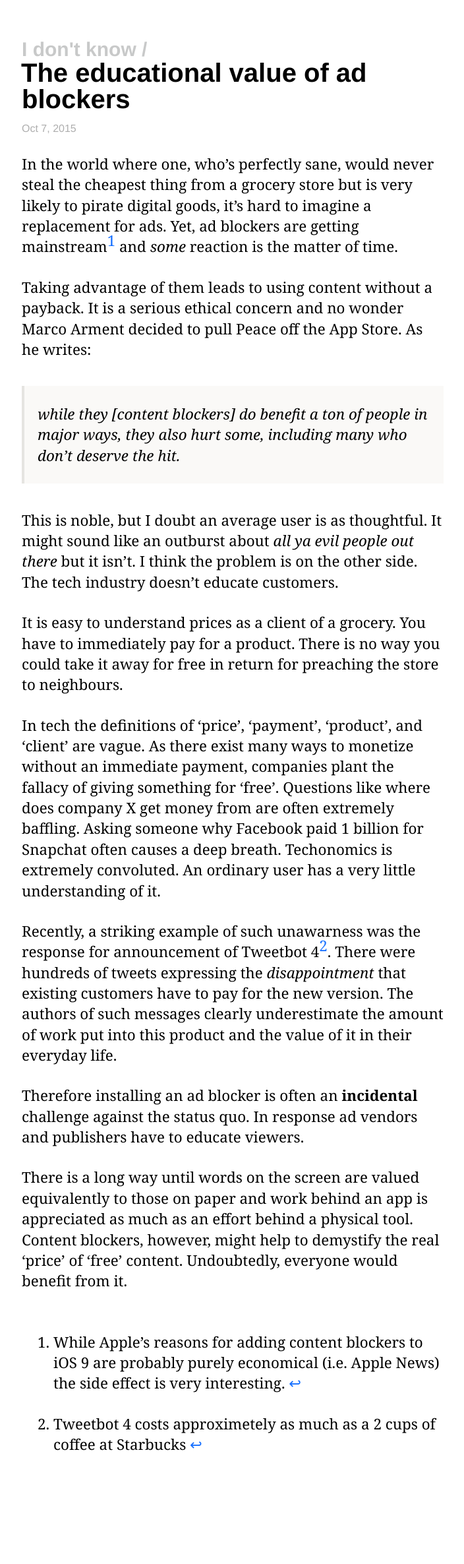
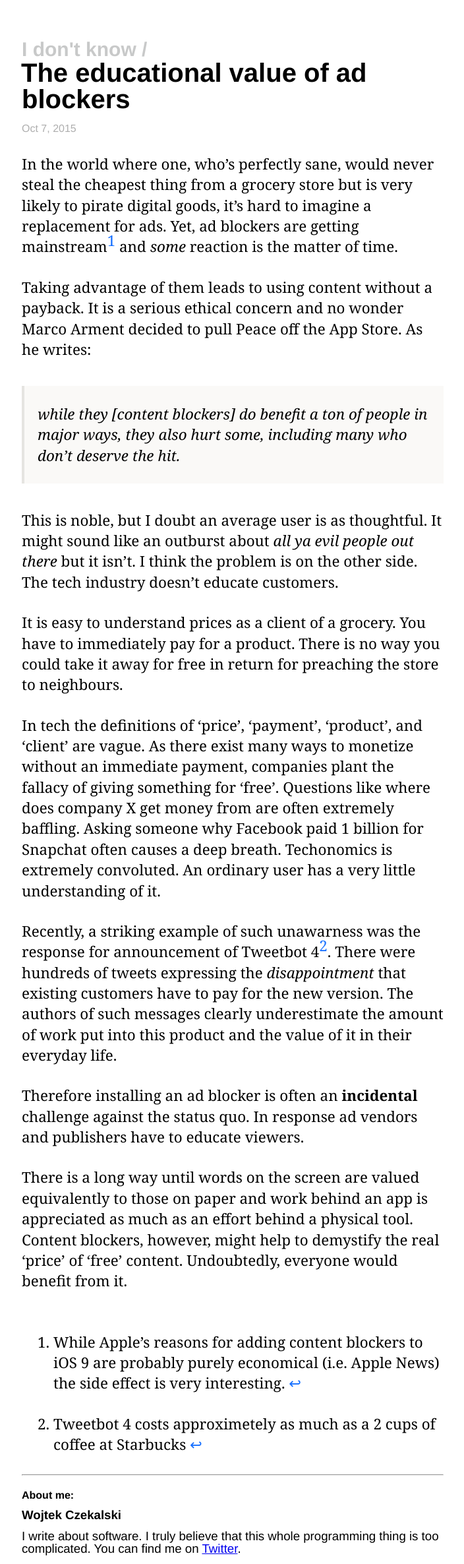
Before and after one commit to wczekalski/wczekalski.github.io, a Jekyll site: the page built from _posts/2015-10-07-the-educational-value-of-ad-blockers.markdown, in a window 1280 px wide. Shown: the whole page at 66% size, without its empty margins (287-991 px from the left). Built offline with Jekyll 4.4.1, drawn with Linux system fonts in a browser that asks for light colours; before the commit the page ends 2235 px from its top, so only the background shows below that.

Commit message:
Adds an ugly about me section

```diff
--- a/_layouts/post.html
+++ b/_layouts/post.html
@@ -13,5 +13,10 @@ css_file: post
   <div class="post-content" itemprop="articleBody">
 	  {{ content }}
   </div>
-
+  <div class="author">
+      <hr>
+      <h2>About me:</h2>
+      <h1>Wojtek Czekalski</h1>
+      <p class="author-description">I write about software. I truly believe that this whole programming thing is too complicated. You can find me on <a href="https://twitter.com/wokalski">Twitter</a>.</p>
+  </div>
 </article>
--- a/css/post.scss
+++ b/css/post.scss
@@ -183,3 +183,22 @@ sub { top: 0.4em; }
         padding: 0.5em;
     }
 }
+
+.author {
+	font-family: Helvetica-Neue, Helvetica, Arial, sans-serif;
+
+    h1 {
+        font-size: 14pt;
+        padding-top: 10pt;
+        padding-bottom: 10pt;
+    }
+
+    h2 {
+        padding-top: 10pt
+    }
+
+    p {
+       padding-bottom: 10pt;
+       font-size: 14pt
+    }
+}
```
Also changed, not shown: _posts/2016-09-29-Why-Im-not-afraid-to-develop-in-React-Native.md (added, +39 -0 lines).
